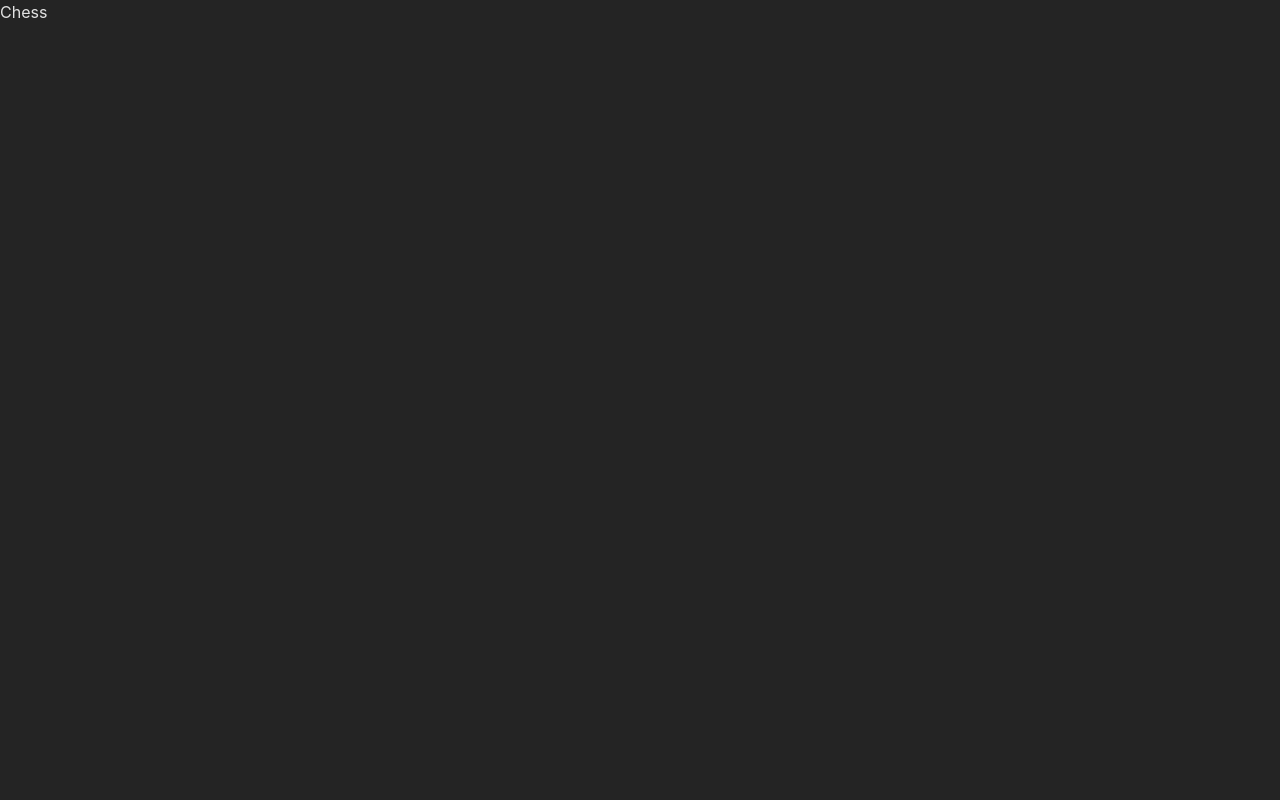
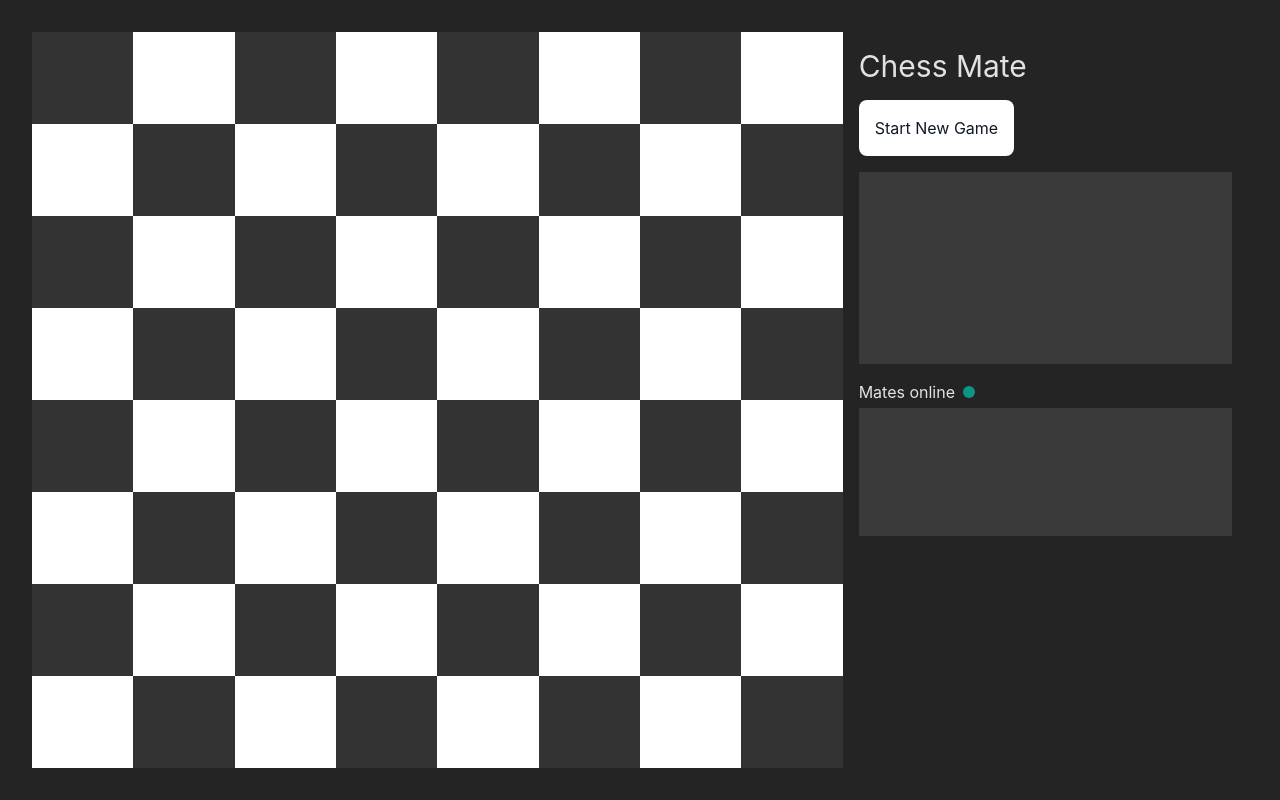
Before and after one commit to Kathalysth/chess-multiplayer, a React (Vite) app: page / in a window 1280 px wide. Built offline with nearby package versions, Linux system fonts and the light colour scheme.

Commit message:
setup initial view

```diff
--- a/src/App.tsx
+++ b/src/App.tsx
@@ -1,9 +1,13 @@
+import ChessBoard from "./components/chessboard";
+import ChessMenu from "./components/menu";
+
 function App() {
   return (
-    <div className="App">
-      Chess
+    <div className="max-w-7xl h-screen mx-auto p-8 overflow-hidden flex flex-wrap">
+      <ChessBoard />
+      <ChessMenu />
     </div>
-  )
+  );
 }
 
-export default App
+export default App;
--- /dev/null
+++ b/src/components/Square.tsx
@@ -0,0 +1,12 @@
+import { ChessSquare } from "../types";
+function Square({ square }: { square: ChessSquare }) {
+  const offset: number =
+    square.coordinates[0] * 8 + square.coordinates[1] + square.coordinates[0];
+  return (
+    <div
+      className={`text-blue-500 ${offset % 2 === 0 ? "bg-black/[0.8]" : ""}`}
+    ></div>
+  );
+}
+
+export default Square;
--- /dev/null
+++ b/src/components/chessboard/index.tsx
@@ -0,0 +1,25 @@
+import { useState } from "react";
+import Square from "../Square";
+import { squareInitialData } from "../../data";
+import { ChessSquare } from "../../types";
+
+function ChessBoard() {
+  const [squareData, setSquareData] = useState(squareInitialData);
+
+  return (
+    <div className="w-8/12 h-full bg-white">
+      <div className="w-full h-full grid grid-cols-8 grid-rows-{8}">
+        {squareData.map((squareRow: Array<ChessSquare>) => {
+          return squareRow.map((chessSquare: ChessSquare) => (
+            <Square
+              square={chessSquare}
+              key={`${chessSquare.coordinates[0]}-${chessSquare.coordinates[1]}`}
+            />
+          ));
+        })}
+      </div>
+    </div>
+  );
+}
+
+export default ChessBoard;
--- /dev/null
+++ b/src/components/menu/index.tsx
@@ -0,0 +1,17 @@
+function ChessMenu() {
+  return (
+    <div className="w-4/12 h-full p-4">
+      <h3 className="text-3xl">Chess Mate</h3>
+      <button className="mt-4 p-4 bg-white text-gray-900 rounded-lg">
+        Start New Game
+      </button>
+      <div className=" mt-4 h-48 max-h-96 bg-slate-50/[0.1]"></div>
+      <h4 className="mt-4 flex gap-2 items-center">
+        Mates online <span className="bg-teal-600 rounded-full w-3 h-3 block" />
+      </h4>
+      <div className=" mt-1 h-32 max-h-96 bg-slate-50/[0.1]"></div>
+    </div>
+  );
+}
+
+export default ChessMenu;
--- /dev/null
+++ b/src/data/index.ts
@@ -0,0 +1,83 @@
+import { ChessSquare } from "../types";
+export const squareInitialData: ChessSquare[][] = [
+  [
+    { coordinates: [0, 0] },
+    { coordinates: [0, 1] },
+    { coordinates: [0, 2] },
+    { coordinates: [0, 3] },
+    { coordinates: [0, 4] },
+    { coordinates: [0, 5] },
+    { coordinates: [0, 6] },
+    { coordinates: [0, 7] },
+  ],
+  [
+    { coordinates: [1, 0] },
+    { coordinates: [1, 1] },
+    { coordinates: [1, 2] },
+    { coordinates: [1, 3] },
+    { coordinates: [1, 4] },
+    { coordinates: [1, 5] },
+    { coordinates: [1, 6] },
+    { coordinates: [1, 7] },
+  ],
+  [
+    { coordinates: [2, 0] },
+    { coordinates: [2, 1] },
+    { coordinates: [2, 2] },
+    { coordinates: [2, 3] },
+    { coordinates: [2, 4] },
+    { coordinates: [2, 5] },
+    { coordinates: [2, 6] },
+    { coordinates: [2, 7] },
+  ],
+  [
+    { coordinates: [3, 0] },
+    { coordinates: [3, 1] },
+    { coordinates: [3, 2] },
+    { coordinates: [3, 3] },
+    { coordinates: [3, 4] },
+    { coordinates: [3, 5] },
+    { coordinates: [3, 6] },
+    { coordinates: [3, 7] },
+  ],
+  [
+    { coordinates: [4, 0] },
+    { coordinates: [4, 1] },
+    { coordinates: [4, 2] },
+    { coordinates: [4, 3] },
+    { coordinates: [4, 4] },
+    { coordinates: [4, 5] },
+    { coordinates: [4, 6] },
+    { coordinates: [4, 7] },
+  ],
+  [
+    { coordinates: [5, 0] },
+    { coordinates: [5, 1] },
+    { coordinates: [5, 2] },
+    { coordinates: [5, 3] },
+    { coordinates: [5, 4] },
+    { coordinates: [5, 5] },
+    { coordinates: [5, 6] },
+    { coordinates: [5, 7] },
+  ],
+  [
+    { coordinates: [6, 0] },
+    { coordinates: [6, 1] },
+    { coordinates: [6, 2] },
+    { coordinates: [6, 3] },
+    { coordinates: [6, 4] },
+    { coordinates: [6, 5] },
+    { coordinates: [6, 6] },
+    { coordinates: [6, 7] },
+  ],
+  [
+    { coordinates: [7, 0] },
+    { coordinates: [7, 1] },
+    { coordinates: [7, 2] },
+    { coordinates: [7, 3] },
+    { coordinates: [7, 4] },
+    { coordinates: [7, 5] },
+    { coordinates: [7, 6] },
+    { coordinates: [7, 7] },
+  ],
+];
--- /dev/null
+++ b/src/types/index.tsx
@@ -0,0 +1,13 @@
+export type ChessPiece = {
+    piece: string,
+    moves: Array<Move>
+    exceptions:string
+}
+
+export type Move = Array<number>
+
+export type ChessSquare = {
+    coordinates: Array<number>,
+    chessPiece?:ChessPiece
+
+}
```
Also changed, not shown: chessBoardConfig.ts (added), 1 other file (tests, documents, lock files or other folders).
